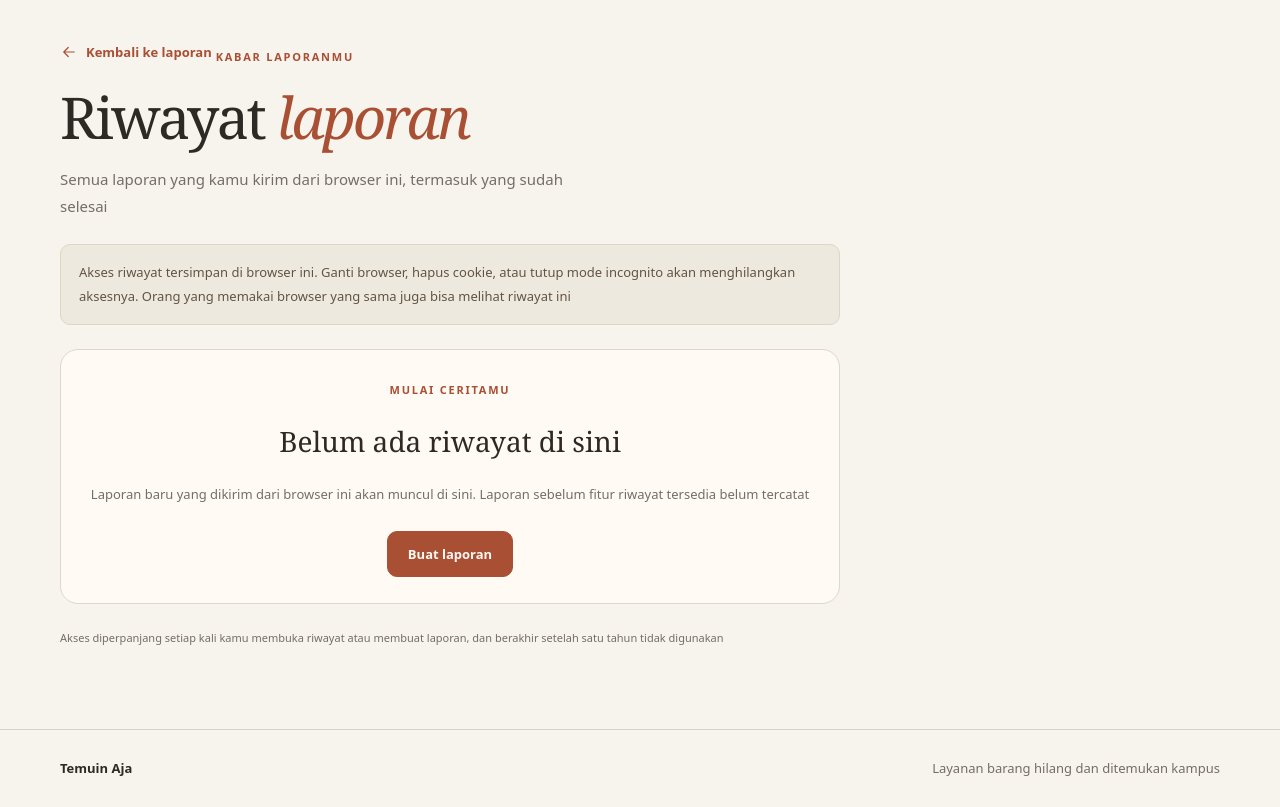
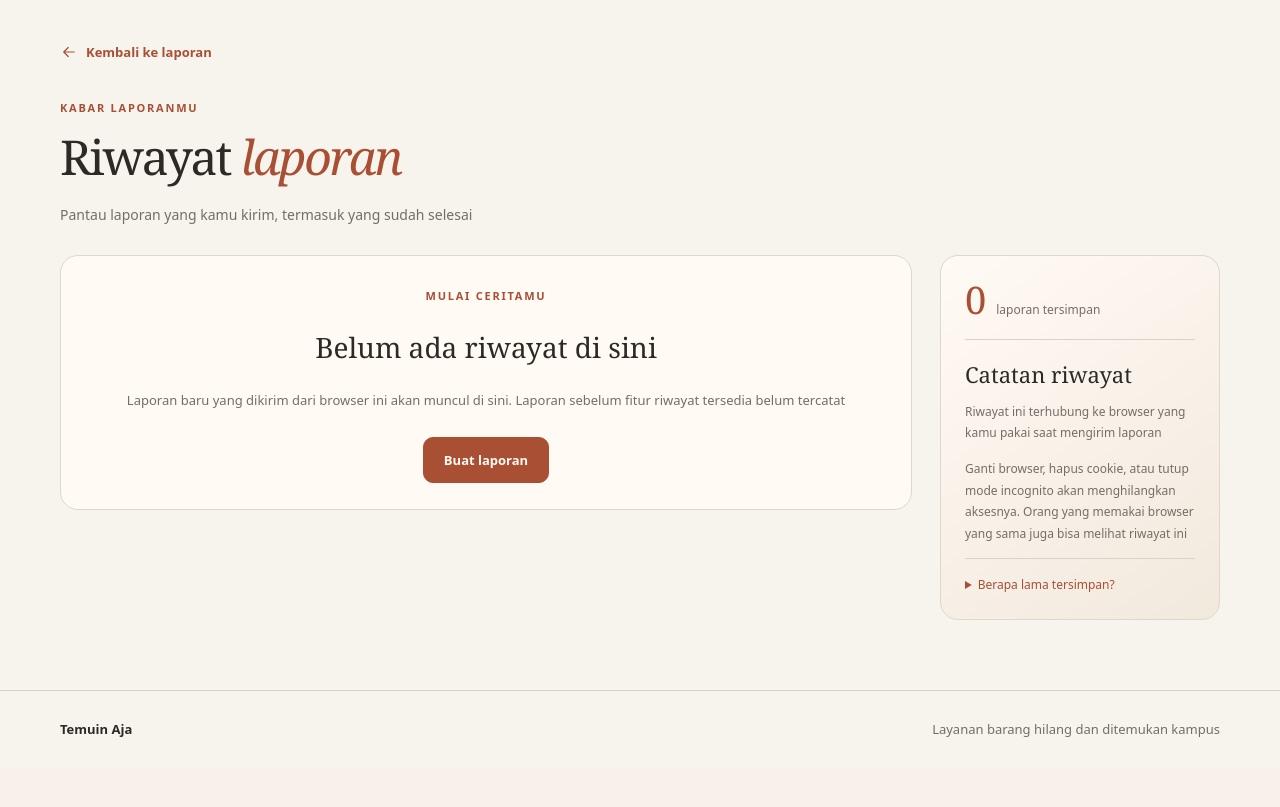
Before and after one commit to Tias27/temuinaja, a Laravel app: page /lapor/riwayat in a window 1280 px wide. Shown: the part 66-873 px from the top of the page. After the commit the page ends 803 px from the top, so only its background shows below. Run offline with Laravel 12, Linux system fonts and the light colour scheme; data that the repository does not hold is empty; style sheets or scripts are compiled from the project's sources; parts of the project's set-up code (start-up, migrations or seed data) failed here and were passed over.

Commit message:
Balance report history layout with compact sidebar

```diff
--- a/resources/css/components/report-choice.css
+++ b/resources/css/components/report-choice.css
@@ -135,12 +135,75 @@
 .report-history-entry:hover {
     border-color: #bfa78e;
 }
-.report-history-page {
-    max-width: 900px;
+.page-container.report-history-page {
+    max-width: 1280px;
+    margin-inline: auto;
 }
-.history-privacy {
-    margin: 24px 0;
+.history-heading {
+    margin: 22px 0 28px;
+}
+.history-heading .page-title {
+    font-size: clamp(34px, 4vw, 48px);
+}
+.history-heading .page-intro {
+    max-width: none;
+    font-size: 14px;
+}
+.history-layout {
+    display: grid;
+    grid-template-columns: minmax(0, 1fr) 280px;
+    align-items: start;
+    gap: 28px;
+}
+.history-main {
+    min-width: 0;
+}
+.history-sidebar {
+    padding: 24px;
+    background: linear-gradient(145deg, #fffaf4, #f2e9dd);
+}
+.history-total {
+    display: flex;
+    align-items: baseline;
+    flex-wrap: wrap;
+    gap: 10px;
+    padding-bottom: 20px;
+    margin-bottom: 20px;
+    border-bottom: 1px solid var(--line);
+}
+.history-total strong {
+    color: var(--rust);
+    font:
+        normal 38px/1 Georgia,
+        serif;
+}
+.history-total span {
+    color: var(--muted);
+    font-size: 12px;
+}
+.history-sidebar h2 {
+    margin: 0 0 12px;
+    font:
+        normal 22px/1.3 Georgia,
+        serif;
+}
+.history-sidebar p {
+    margin: 0 0 14px;
+    color: var(--muted);
+    font-size: 12px;
     line-height: 1.8;
+}
+.history-storage-note {
+    padding-top: 16px;
+    border-top: 1px solid var(--line);
+    font-size: 12px;
+}
+.history-storage-note summary {
+    cursor: pointer;
+    color: var(--rust);
+}
+.history-storage-note p {
+    margin: 12px 0 0;
 }
 .history-list {
     display: grid;
@@ -165,8 +228,7 @@
     white-space: pre-line;
 }
 .history-status,
-.history-empty p,
-.history-footnote {
+.history-empty p {
     color: var(--muted);
     font-size: 13px;
     line-height: 1.8;
@@ -200,9 +262,14 @@
 .history-empty .button {
     margin-top: 12px;
 }
-.history-footnote {
-    margin-top: 24px;
-    font-size: 11px;
+@media (max-width: 900px) {
+    .history-layout {
+        grid-template-columns: 1fr;
+        gap: 20px;
+    }
+    .history-sidebar {
+        padding: 20px;
+    }
 }
 @media (max-width: 600px) {
     .report-history-entry {
--- a/resources/views/public/history.blade.php
+++ b/resources/views/public/history.blade.php
@@ -8,15 +8,13 @@
             'href' => route('laporan.choose'),
             'label' => 'Kembali ke laporan',
         ])
+        <header class="history-heading">
             <span class="eyebrow">KABAR LAPORANMU</span>
             <h1 class="page-title" id="history-title">Riwayat <em>laporan</em></h1>
-        <p class="page-intro">Semua laporan yang kamu kirim dari browser ini, termasuk yang sudah selesai
-        </p>
-        <div class="notice history-privacy">
-            Akses riwayat tersimpan di browser ini. Ganti browser, hapus cookie, atau tutup mode
-            incognito akan menghilangkan aksesnya. Orang yang memakai browser yang sama juga bisa
-            melihat riwayat ini
-        </div>
+            <p class="page-intro">Pantau laporan yang kamu kirim, termasuk yang sudah selesai</p>
+        </header>
+        <div class="history-layout">
+            <div class="history-main">
                 <div class="history-list">
                     @forelse ($laporan as $item)
                         @php
@@ -63,9 +61,11 @@
                         <div class="surface history-empty">
                             <span class="eyebrow">MULAI CERITAMU</span>
                             <h2>Belum ada riwayat di sini</h2>
-                    <p>Laporan baru yang dikirim dari browser ini akan muncul di sini. Laporan sebelum
+                            <p>Laporan baru yang dikirim dari browser ini akan muncul di sini. Laporan
+                                sebelum
                                 fitur riwayat tersedia belum tercatat</p>
-                    <a class="button accent" href="{{ route('laporan.choose') }}">Buat laporan</a>
+                            <a class="button accent" href="{{ route('laporan.choose') }}">Buat
+                                laporan</a>
                         </div>
                     @endforelse
                 </div>
@@ -76,7 +76,8 @@
                                 href="{{ route('laporan.history.page', ['page' => $laporan->currentPage() - 1]) }}">&larr;
                                 Sebelumnya</a>
                         @endif
-                <span>Halaman {{ $laporan->currentPage() }} dari {{ $laporan->lastPage() }}</span>
+                        <span>Halaman {{ $laporan->currentPage() }} dari
+                            {{ $laporan->lastPage() }}</span>
                         @if ($laporan->hasMorePages())
                             <a
                                 href="{{ route('laporan.history.page', ['page' => $laporan->currentPage() + 1]) }}">Berikutnya
@@ -84,7 +85,22 @@
                         @endif
                     </nav>
                 @endif
-        <p class="history-footnote">Akses diperpanjang setiap kali kamu membuka riwayat atau membuat
-            laporan, dan berakhir setelah satu tahun tidak digunakan</p>
+            </div>
+            <aside class="surface history-sidebar" aria-labelledby="history-info-title">
+                <div class="history-total">
+                    <strong>{{ $laporan->total() }}</strong>
+                    <span>laporan tersimpan</span>
+                </div>
+                <h2 id="history-info-title">Catatan riwayat</h2>
+                <p>Riwayat ini terhubung ke browser yang kamu pakai saat mengirim laporan</p>
+                <p>Ganti browser, hapus cookie, atau tutup mode incognito akan menghilangkan aksesnya.
+                    Orang yang memakai browser yang sama juga bisa melihat riwayat ini</p>
+                <details class="history-storage-note">
+                    <summary>Berapa lama tersimpan?</summary>
+                    <p>Akses diperpanjang setiap kali kamu membuka riwayat atau membuat laporan,
+                        dan berakhir setelah satu tahun tidak digunakan</p>
+                </details>
+            </aside>
+        </div>
     </section>
 @endsection
```
Lines whose indentation alone changed are shown as unchanged.
